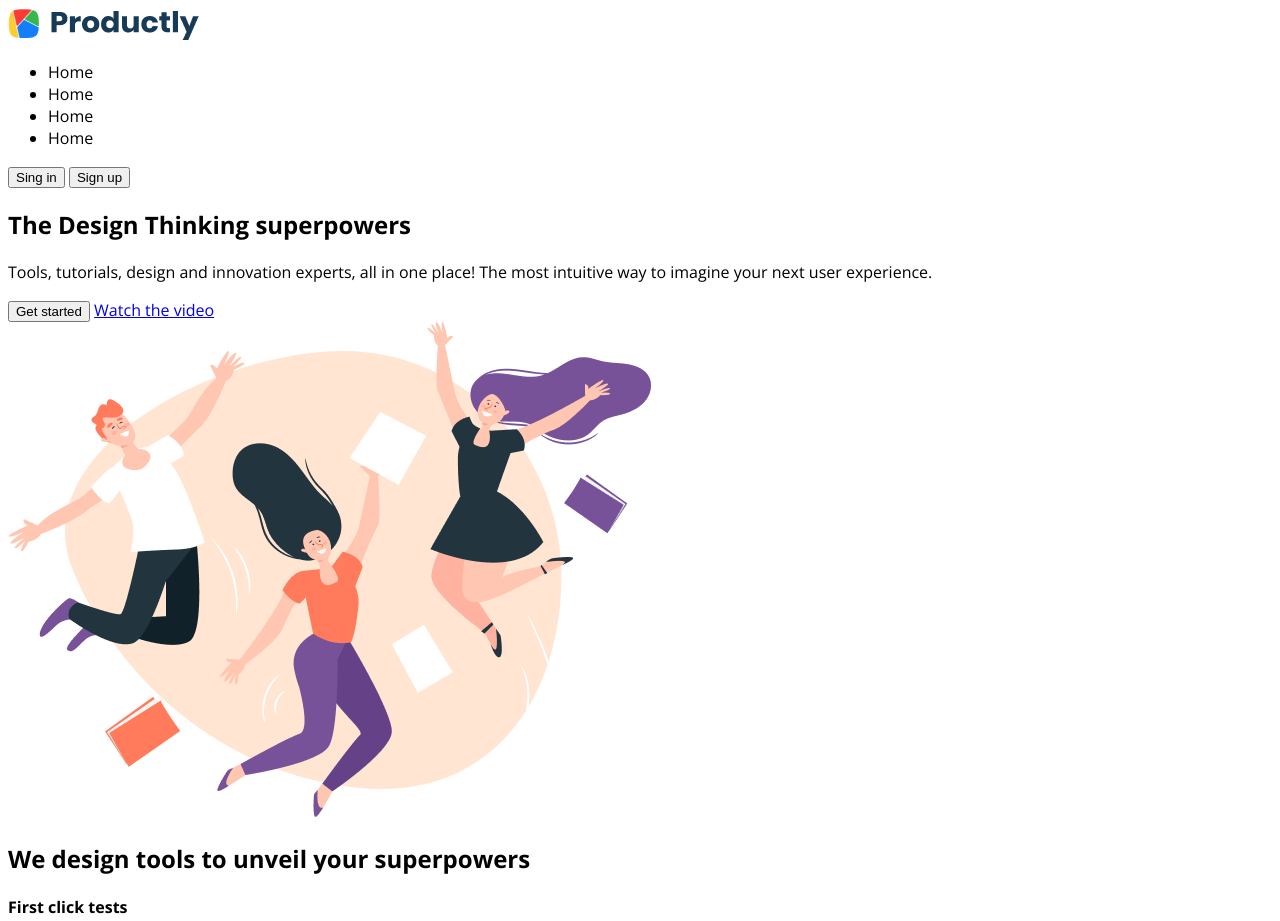
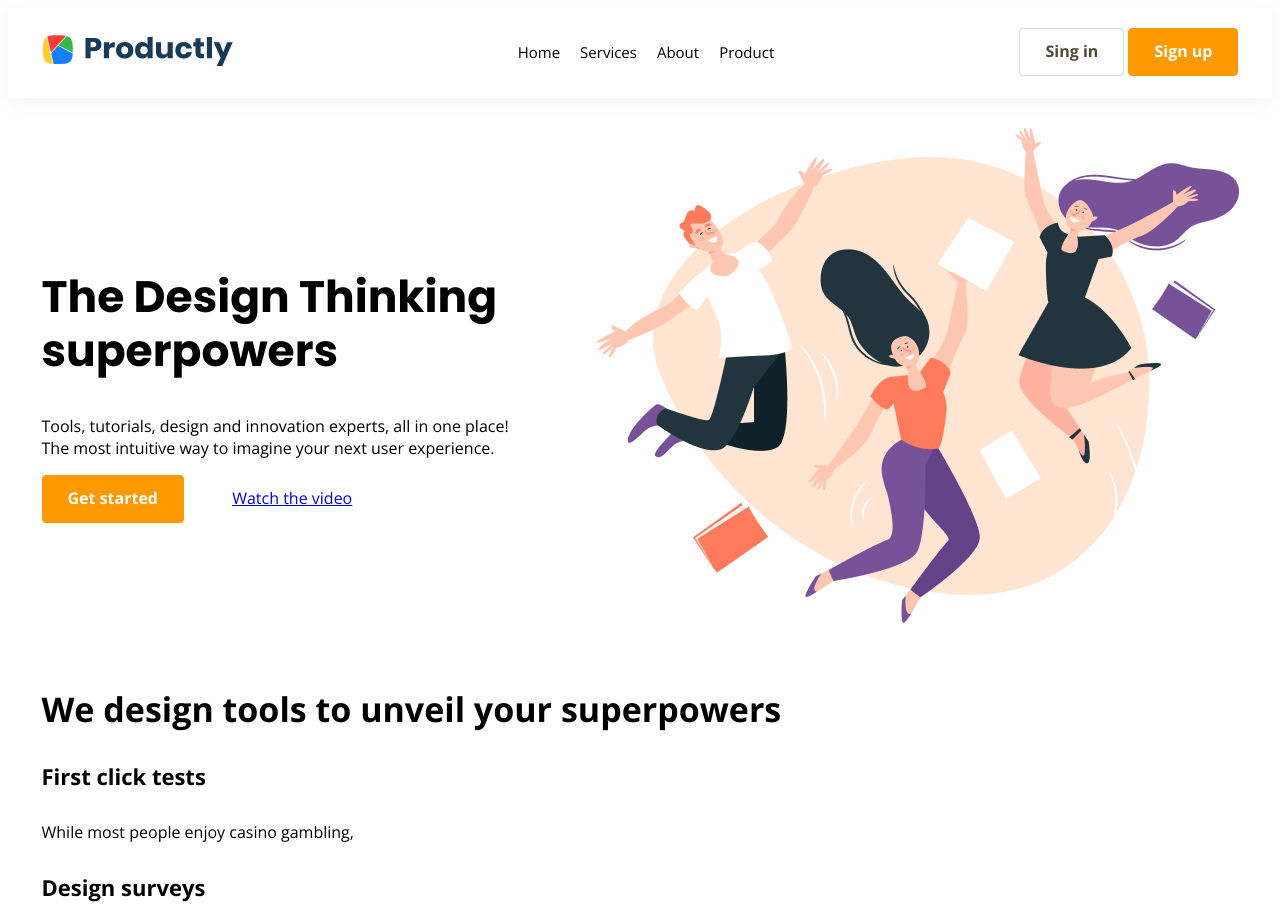
Before and after one commit to Ryt666/friday-live-coding, a website: page index.html in a window 1280 px wide. Shown: the top 921 px of the page. Drawn offline with nearby package versions, Linux system fonts and the light colour scheme.

Commit message:
feat: to stylization header and promo

```diff
--- a/index.html
+++ b/index.html
@@ -13,21 +13,21 @@
       href="https://fonts.googleapis.com/css2?family=Open+Sans:wght@400;700&family=Poppins:wght@400;700&display=swap"
       rel="stylesheet"
     />
-    <link rel="stylesheet" href="style.css" />
+    <link rel="stylesheet" href="sass/style.css" >
   </head>
 
   <body>
     <header class="header">
-      <div class="wrapper">
+      <div class="wrapper header__wrapper">
         <a href="#" class="logo"
           ><img src="./img/Logo.png" alt="Product LCC"
         /></a>
         <nav class="header__navigation">
           <ul class="navigation">
-            <li>Home</li>
-            <li>Home</li>
-            <li>Home</li>
-            <li>Home</li>
+            <li class="navigation__link">Home</li>
+            <li class="navigation__link">Services</li>
+            <li class="navigation__link">About</li>
+            <li class="navigation__link">Product</li>
           </ul>
         </nav>
         <div class="header__buttons">
@@ -38,7 +38,7 @@
     </header>
 
     <section class="promo">
-      <div class="wrapper">
+      <div class="wrapper promo_wrapper">
         <div class="promo__content">
           <h1>The Design Thinking superpowers</h1>
           <p>
--- /dev/null
+++ b/sass/abstract/_constants.scss
@@ -0,0 +1,20 @@
+$color-primary: #FF9900;
+$color-additional: #FF7549;
+$color-background: #FFEEE1;
+$color-link: #1943EF;
+$color-tag: #F5F5F5;
+$color-text: #544837;
+$color-heading:#2F281E;
+$color-border:#D7D7D7;
+
+$color-violet:#7752BE;
+$color-yellow: #FAB005;
+$color-red: #F03E3D;
+$color-blue:#4DADF7;
+
+$color-light: #ffffff;
+$color-hovered: #BCD0E5;
+$content-width: 1197px;
+$tablet-width: 768px;
+$mobile-big-width: 414px;
+$mobile-small-width: 320px;
--- /dev/null
+++ b/sass/base/_base.scss
@@ -0,0 +1,44 @@
+html {
+  font-size: 10px;
+}
+
+body {
+  font-size: 1.6rem;
+  font-family: "Open Sans", Verdana, sans-serif;
+}
+
+h1 {
+  font-family: "Poppins", Verdana, sans-serif;
+  font-size: 44px;
+  font-style: normal;
+  font-weight: 700;
+  line-height: 54px;
+}
+
+h2 {
+  font-size: 34px;
+  font-style: normal;
+  font-weight: 700;
+  line-height: normal;
+}
+
+h3 {
+  font-size: 24px;
+  font-style: normal;
+  font-weight: 700;
+  line-height: 34px;
+}
+
+h4 {
+  font-size: 22px;
+  font-style: normal;
+  font-weight: 600;
+  line-height: normal;
+}
+
+h5 {
+  font-size: 16px;
+  font-style: normal;
+  font-weight: 700;
+  line-height: 26px;
+}
--- /dev/null
+++ b/sass/base/_buttons.scss
@@ -0,0 +1,35 @@
+.button {
+  font-family: "Open Sans", Verdana, sans-serif;
+  padding: 11px 25px 13px;
+  font-size: 1.6rem;
+  font-style: normal;
+  font-weight: 600;
+  line-height: 2.2rem;
+  border-radius: 4px;
+  cursor: pointer;
+  transition: all .3s;
+}
+
+.button_bordered {
+ background-color: $color-light;
+ border: 1px solid $color-border;
+ color: $color-text;
+}
+
+.button_colored {
+background: $color-primary;
+color:$color-light;
+border: 1px solid $color-primary;
+}
+
+.button_colored:hover {
+     background-color: $color-additional;
+     border-color: $color-additional;
+
+}
+
+.button_bordered:hover {
+    background-color: $color-hovered;
+    border-color: $color-hovered;
+
+}
--- /dev/null
+++ b/sass/components/_contacts-us.scss
@@ -0,0 +1,3 @@
+.contacts-us {
+    background-color: $color-background;
+}
--- /dev/null
+++ b/sass/components/_promo.scss
@@ -0,0 +1,17 @@
+.promo {
+    padding: 30px 0;
+}
+
+.promo_wrapper {
+display: flex;
+justify-content: space-between;
+align-items: center;
+}
+
+.promo__content {
+    padding-right: 65px;
+}
+
+.promo__buttons>*{
+    margin-right: 44px;
+}
--- /dev/null
+++ b/sass/layouts/_header.scss
@@ -0,0 +1,27 @@
+.header {
+    box-shadow: 0px 4px 20px 0px rgba(0, 0, 0, 0.05);
+    background-color: $color-light;
+    padding: 15px 0 17px 0;
+}
+
+.header__wrapper {
+    display: flex;
+    align-items: center;
+    justify-content: space-between;
+}
+
+.header__buttons>.button:first-child {
+margin-left: 14px;
+margin-left: 0px;
+}
+.navigation {
+    display:flex;
+    font-size: 1.5rem;
+    line-height: 2.8rem;
+}
+
+.navigation__link {
+    list-style: none;
+    padding: 0 10px;
+    cursor: pointer;
+}
--- /dev/null
+++ b/sass/layouts/_wrapper.scss
@@ -0,0 +1,4 @@
+.wrapper {
+    max-width: $content-width;
+    margin: auto;
+}
--- /dev/null
+++ b/sass/style.scss
@@ -0,0 +1,10 @@
+@import "abstract/constants";
+
+@import "base/base";
+@import "base/buttons";
+
+@import "layouts/wrapper";
+@import "layouts/header";
+
+@import "components/contacts-us";
+@import "components/promo";
```
Also changed, not shown: package.json (added, +20 -0 lines), sass/style.css (added), style.css (deleted), 2 other files.
